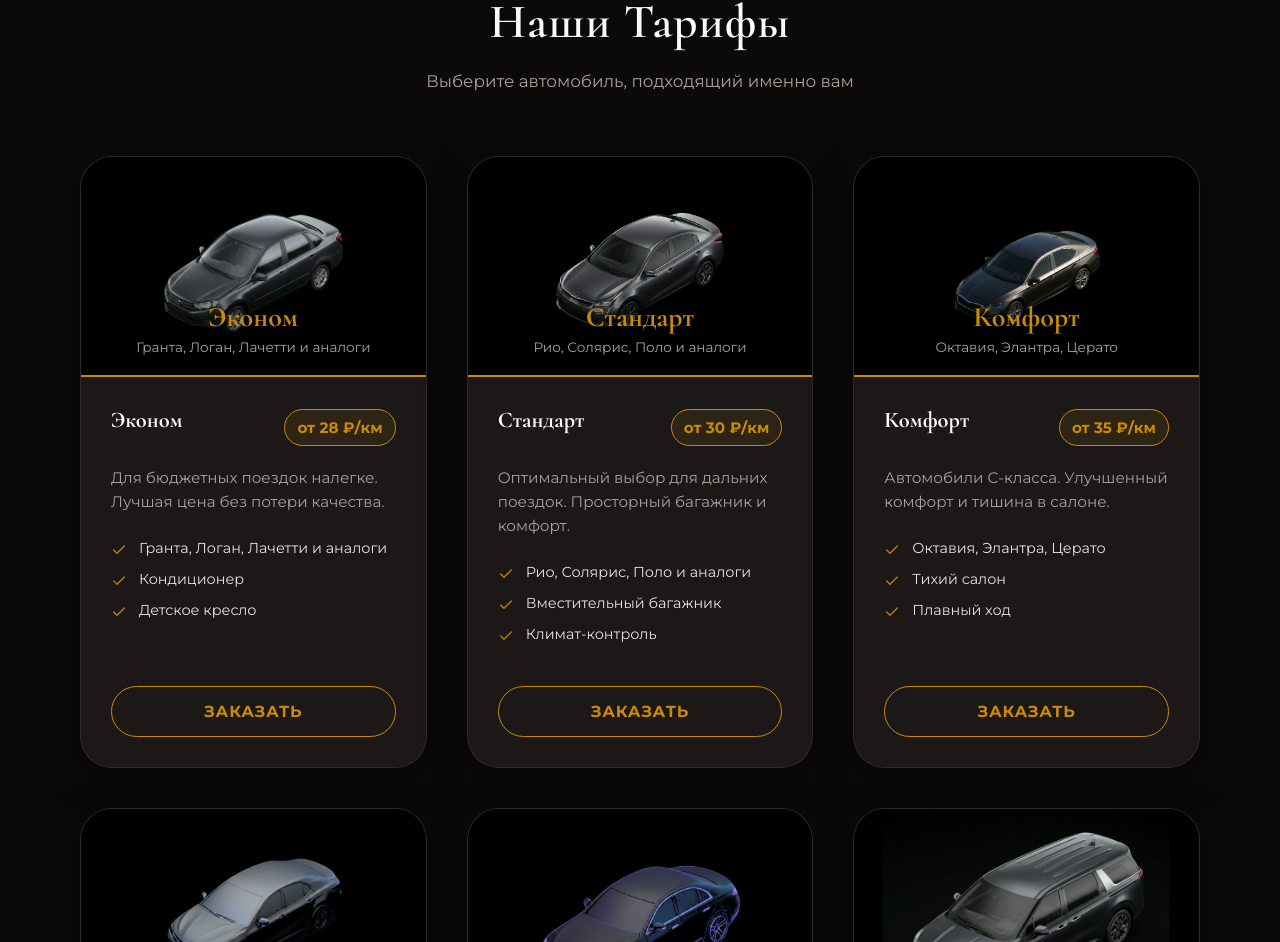
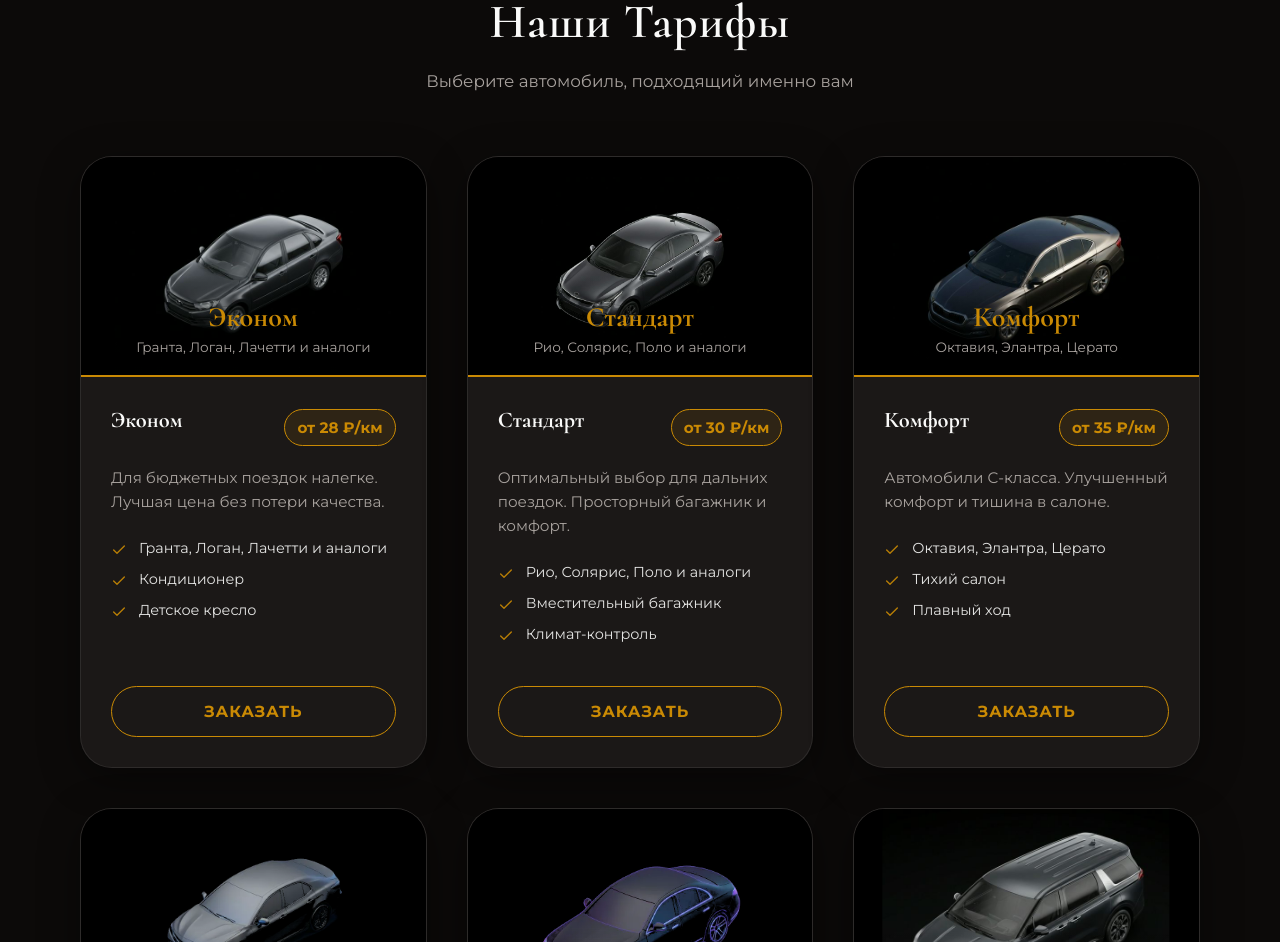
Before and after one commit to Xyling12/grand-transfer, a Next.js app: page / in a window 1280 px wide. Shown: the part 2052-2994 px from the top of the page. Built offline with nearby package versions, Linux system fonts and the light colour scheme; no server answers.

Commit message:
style: increase comfort car scale

```diff
--- a/src/components/Tariffs.tsx
+++ b/src/components/Tariffs.tsx
@@ -81,7 +81,7 @@ export default function Tariffs() {
         switch (id) {
             case 'econom': props['--base-scale'] = 1.4; props['--hover-scale'] = 1.5; props['--base-translate'] = '-5px'; break;
             case 'standart': props['--base-scale'] = 1.0; props['--hover-scale'] = 1.1; props['--base-translate'] = '0px'; break;
-            case 'comfort': props['--base-scale'] = 1.0; props['--hover-scale'] = 1.1; props['--base-translate'] = '0px'; break;
+            case 'comfort': props['--base-scale'] = 1.35; props['--hover-scale'] = 1.45; props['--base-translate'] = '0px'; break;
             case 'comfortPlus': props['--base-scale'] = 1.25; props['--hover-scale'] = 1.35; props['--base-translate'] = '-5px'; break;
             case 'business': props['--base-scale'] = 1.15; props['--hover-scale'] = 1.25; props['--base-translate'] = '0px'; break;
             case 'minivan': props['--base-scale'] = 1.45; props['--hover-scale'] = 1.55; props['--base-translate'] = '-5px'; break;
```
